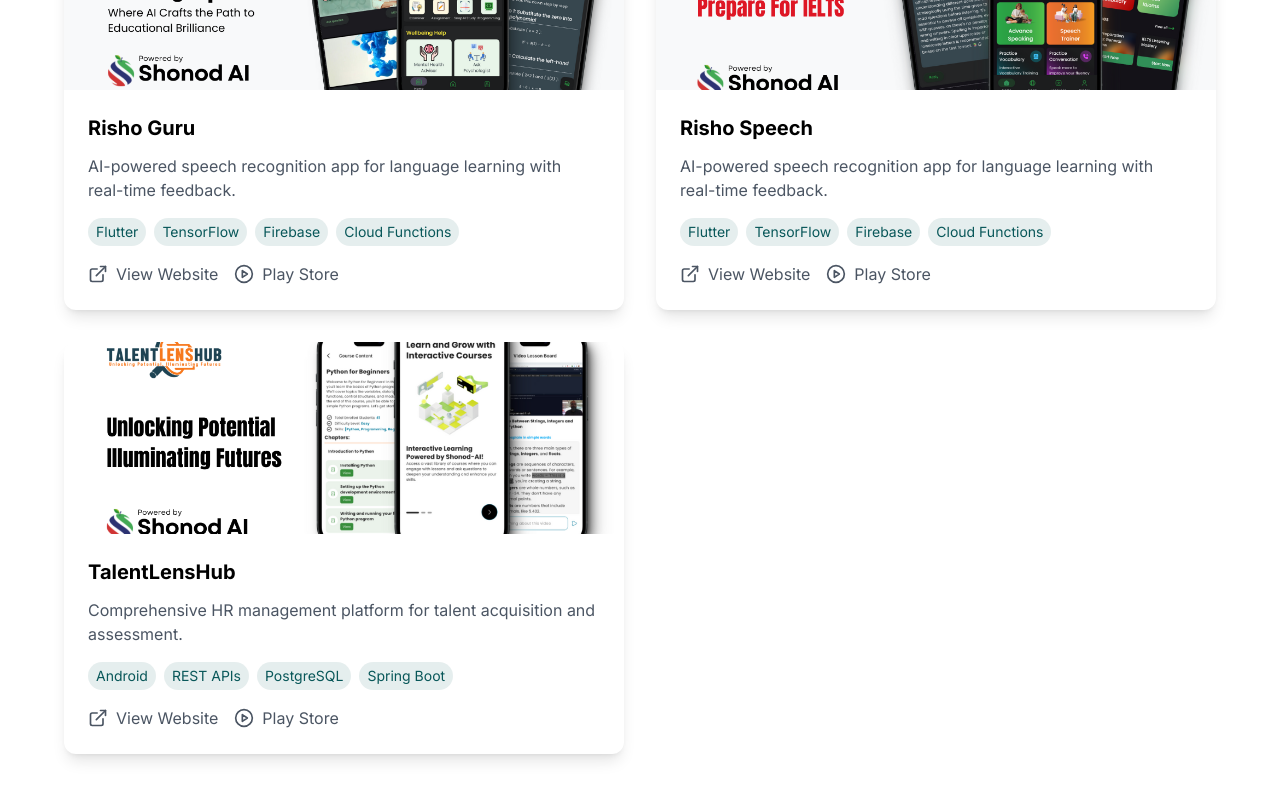
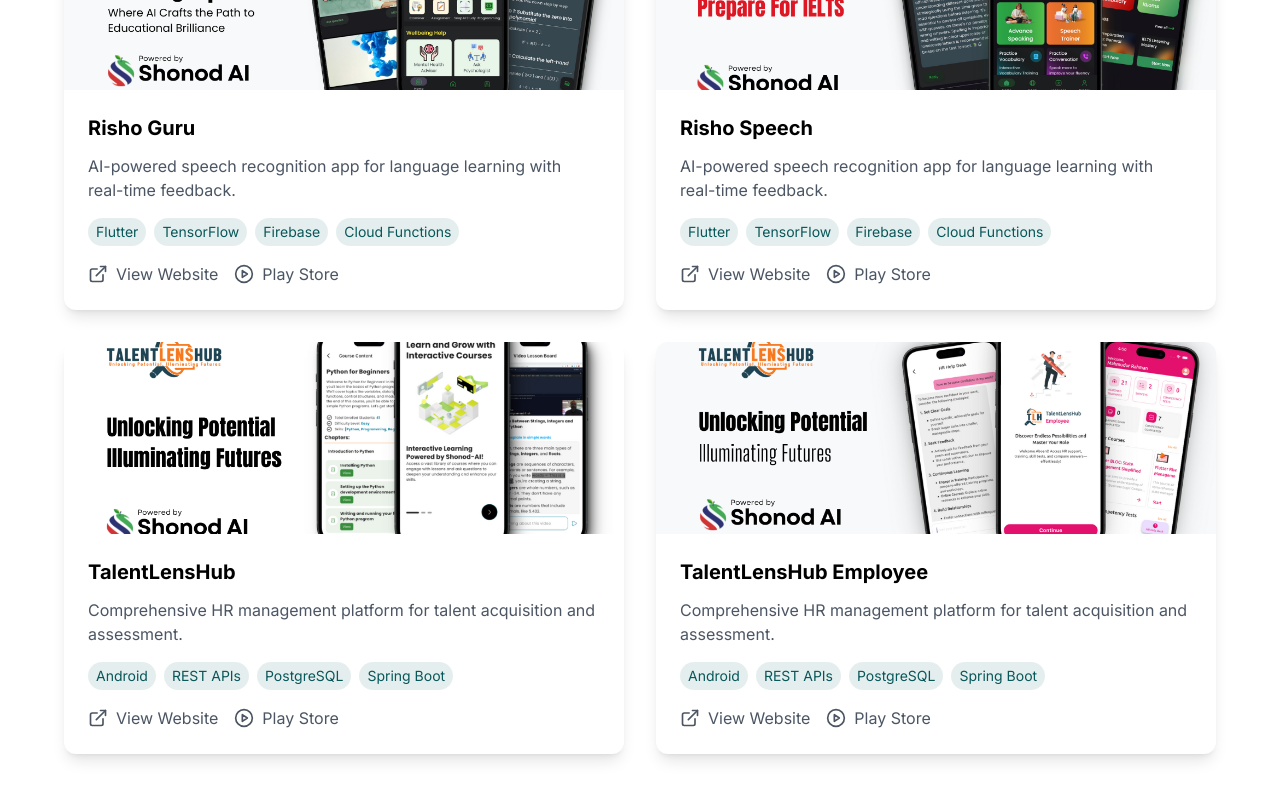
Before and after one commit to MAHMUDURRAHMANARNOB/MahmudurRahman, a React (Vite) app: page /projects in a window 1280 px wide. Shown: the part 358-1158 px from the top of the page. Built offline with nearby package versions, Linux system fonts and the light colour scheme.

Commit message:
image issue fixed

```diff
--- a/src/data/projects.ts
+++ b/src/data/projects.ts
@@ -2,6 +2,7 @@
 import rishoGuruMainImg from '../assets/images/risho_guru/Risho Guru.png';
 import rishoSpeechMainImg from '../assets/images/risho_speech/Risho speech.png';
 import tlhMainImg from '../assets/images/tlh/TLH.png';
+import tlhEmpMainImg from '../assets/images/tlh_emp/tlh_emp_main.png';
 
 
 export const projects: Project[] = [
@@ -123,5 +124,43 @@
       demo: 'https://www.talentlenshub.com/',
       playStore: 'https://play.google.com/store/apps/details?id=com.shonod.talent_lens_hub'
     }
+  },
+  {
+    id: '4',
+    slug: 'talentlenshub_emp',
+    title: 'TalentLensHub Employee',
+    description: 'A comprehensive HR management platform that streamlines talent acquisition and assessment processes. The platform provides powerful tools for recruitment, employee evaluation, and talent management.',
+    shortDescription: 'Comprehensive HR management platform for talent acquisition and assessment.',
+    challenge: 'The key challenge was creating a scalable system that could handle complex recruitment workflows while maintaining data security and providing a seamless user experience for both recruiters and candidates.',
+    solution: 'We developed a modular architecture that separates different recruitment stages into independent but interconnected modules. This approach allows for easy scaling and maintenance while ensuring data consistency.',
+    implementation: 'The platform was built using a microservices architecture with Spring Boot backend and Android native frontend. We implemented real-time updates using WebSocket connections and ensure data security through multiple encryption layers.',
+    tech: ['Android', 'REST APIs', 'PostgreSQL', 'Spring Boot'],
+    images: {
+      main: tlhEmpMainImg,
+      gallery: [
+        'https://images.unsplash.com/photo-1600880292203-757bb62b4baf?auto=format&fit=crop&q=80',
+        'https://images.unsplash.com/photo-1542744094-24638eff58bb?auto=format&fit=crop&q=80',
+        'https://images.unsplash.com/photo-1553877522-43269d4ea984?auto=format&fit=crop&q=80'
+      ]
+    },
+    timeline: '2021 - 2022',
+    features: [
+      'Advanced candidate tracking',
+      'Automated assessment tools',
+      'Performance analytics',
+      'Interview scheduling',
+      'Document management'
+    ],
+    achievements: [
+      'Reduced hiring time by 40%',
+      'Improved candidate experience score by 60%',
+      'Successfully implemented in 50+ companies',
+      'Processed 10,000+ applications'
+    ],
+    links: {
+      github: 'https://github.com/MAHMUDURRAHMANARNOB/talentlenshub',
+      demo: 'https://www.talentlenshub.com/',
+      playStore: 'https://play.google.com/store/apps/details?id=com.shonod.talent_lens_hub'
+    }
   }
 ];
```
Also changed, not shown: src/assets/images/tlh_emp/tlh_emp_main.png (added).
